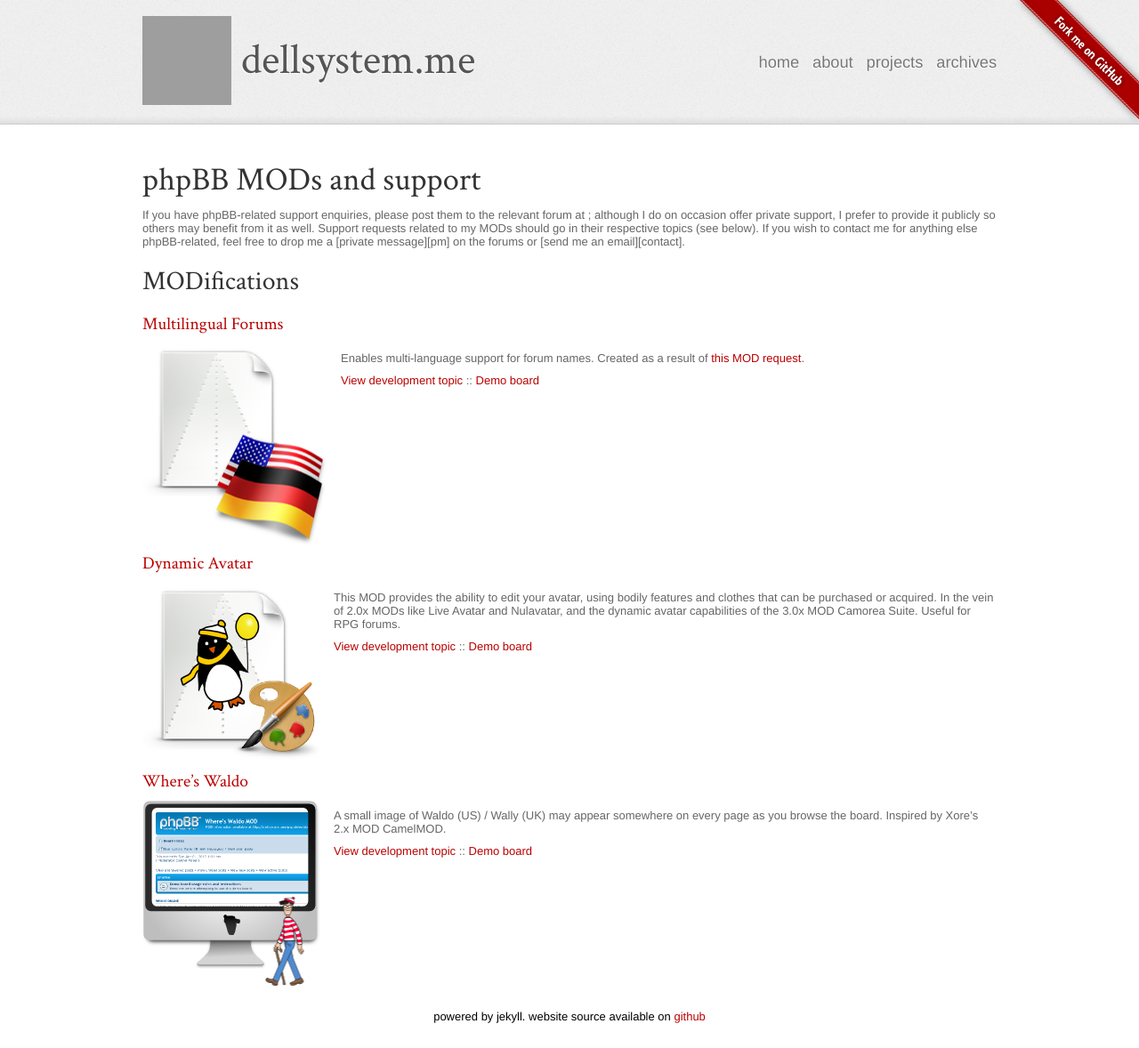
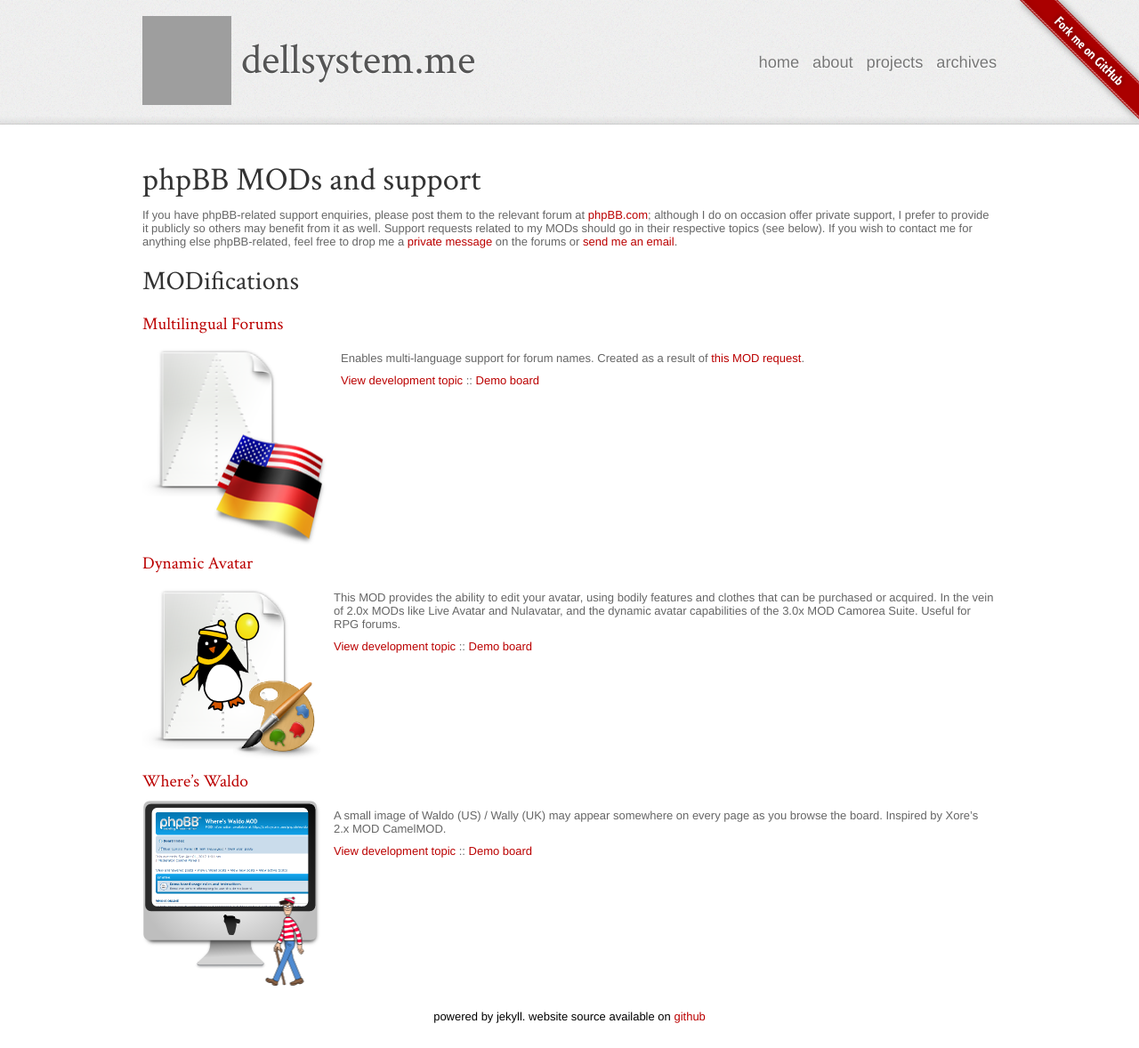
Before and after one commit to dellsystem/dellsystem.github.io, a Jekyll site: the page built from phpbb.md, in a window 1280 px wide. Shown: the whole page at 89% size. Built offline with Jekyll 4.4.1, drawn with Linux system fonts in a browser that asks for light colours; Markdown is read by kramdown in place of the engine named in the settings; grey boxes are pictures that could not be loaded.

Commit message:
Fix link to phpBB.com on phpBB page

```diff
--- a/phpbb.md
+++ b/phpbb.md
@@ -4,11 +4,11 @@ layout: default
 ---
 
 If you have phpBB-related support enquiries, please post them to the relevant
-forum at <phpBB.com>; although I do on occasion offer private support, I prefer
-to provide it publicly so others may benefit from it as well. Support requests
-related to my MODs should go in their respective topics (see below). If you
-wish to contact me for anything else phpBB-related, feel free to drop me a
-[private message][pm] on the forums or [send me an email][contact].
+forum at [phpBB.com]; although I do on occasion offer private support, I
+prefer to provide it publicly so others may benefit from it as well. Support
+requests related to my MODs should go in their respective topics (see below).
+If you wish to contact me for anything else phpBB-related, feel free to drop me
+a [private message][pm] on the forums or [send me an email][contact].
 
 MODifications
 -------------
@@ -42,3 +42,4 @@ A small image of Waldo (US) / Wally (UK) may appear somewhere on every page as y
 
 [pm]: http://www.phpbb.com/community/ucp.php?i=pm&mode=compose&u=178433
 [contact]: /about#contact
+[phpBB.com]: http://www.phpbb.com
```
